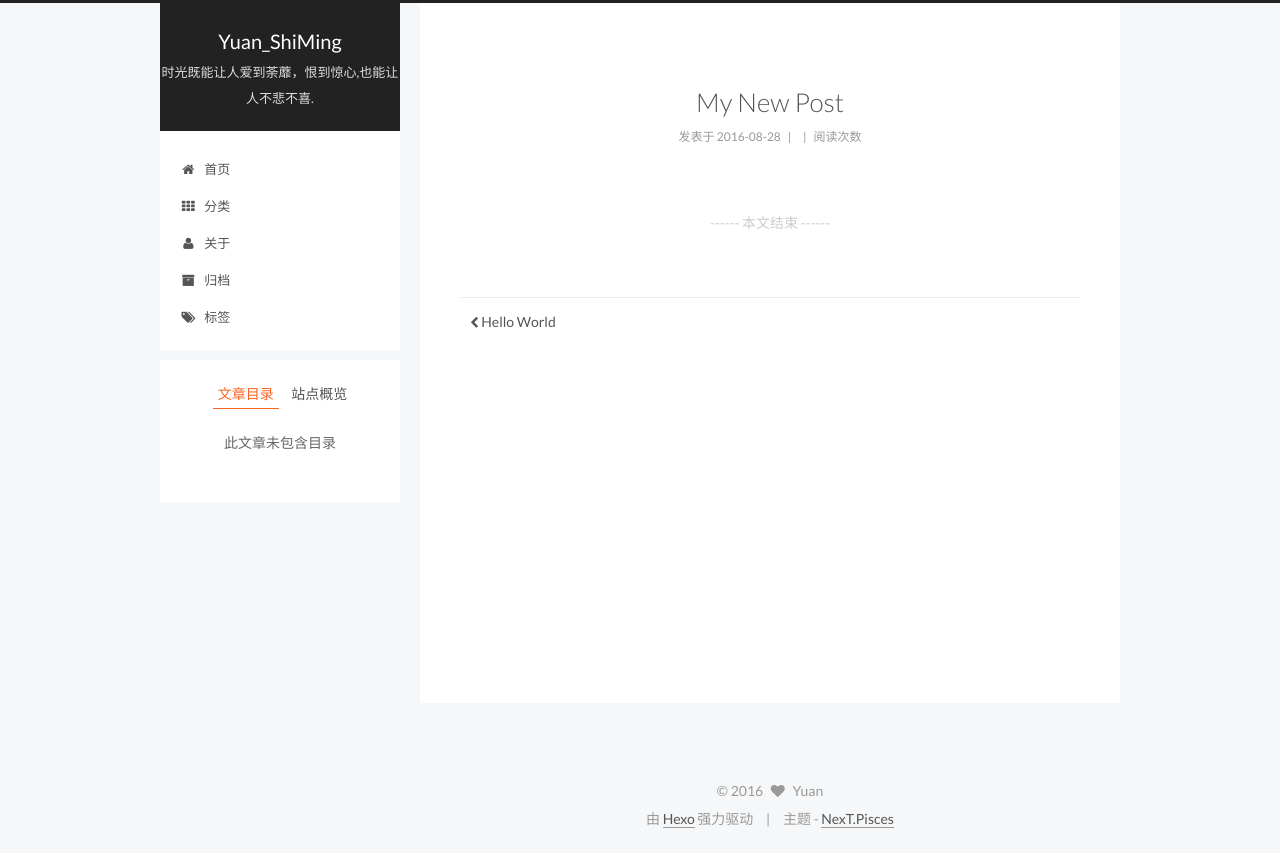
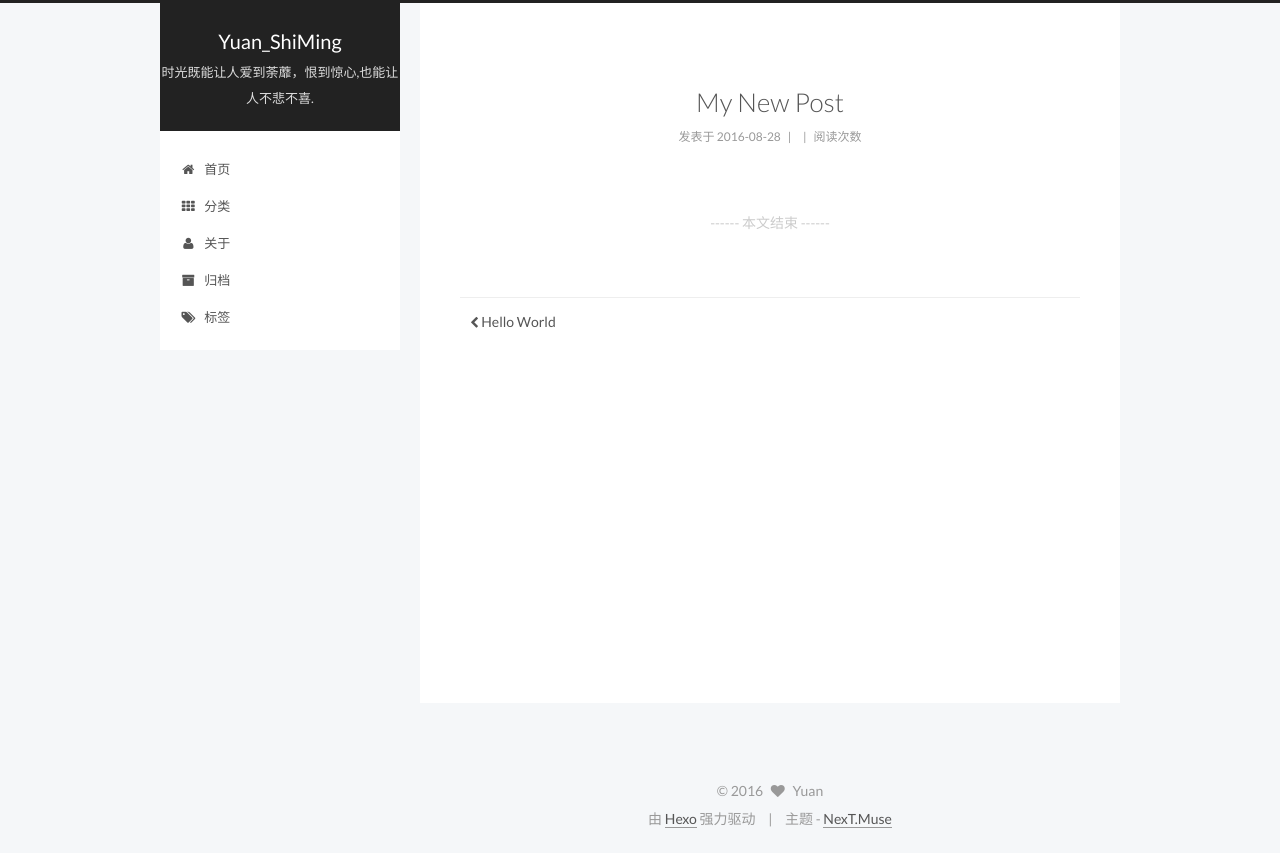
Before and after one commit to ysming0/ysming0.github.com, a plain HTML site: page 2016/08/28/My-New-Post/index.html in a window 1280 px wide. Drawn offline with Linux system fonts and the light colour scheme; a script that the page names is missing.

Commit message:
Site updated: 2016-09-25 00:58:39

```diff
--- a/2016/08/28/My-New-Post/index.html
+++ b/2016/08/28/My-New-Post/index.html
@@ -5,7 +5,7 @@
 
 
 
-<html class="theme-next pisces use-motion">
+<html class="theme-next muse use-motion">
 <head>
   <meta charset="UTF-8"/>
 <meta http-equiv="X-UA-Compatible" content="IE=edge,chrome=1" />
@@ -100,7 +100,7 @@
 <script type="text/javascript" id="hexo.configuration">
   var NexT = window.NexT || {};
   var CONFIG = {
-    scheme: 'Pisces',
+    scheme: 'Muse',
     sidebar: {"position":"left","display":"post"},
     fancybox: true,
     motion: true,
@@ -486,7 +486,7 @@
 <div class="theme-info">
   主题 -
   <a class="theme-link" href="https://github.com/iissnan/hexo-theme-next">
-    NexT.Pisces
+    NexT.Muse
   </a>
 </div>
 
@@ -549,13 +549,6 @@
 
 
 
-
-
-
-
-  <script type="text/javascript" src="/js/src/affix.js?v=5.0.1"></script>
-
-  <script type="text/javascript" src="/js/src/schemes/pisces.js?v=5.0.1"></script>
 
 
 
```
Also changed, not shown: 2016/08/28/hello-world/index.html (+3 -10 lines), Learning-log/index.html (+3 -10 lines), Python/index.html (+3 -10 lines), about/index.html (+3 -10 lines), archives/2016/08/index.html (+3 -10 lines), archives/2016/index.html (+3 -10 lines), archives/index.html (+3 -10 lines), categories/index.html (+3 -10 lines), guestbook/index.html (+3 -10 lines), index.html (+3 -10 lines), tags/index.html (+3 -10 lines).
